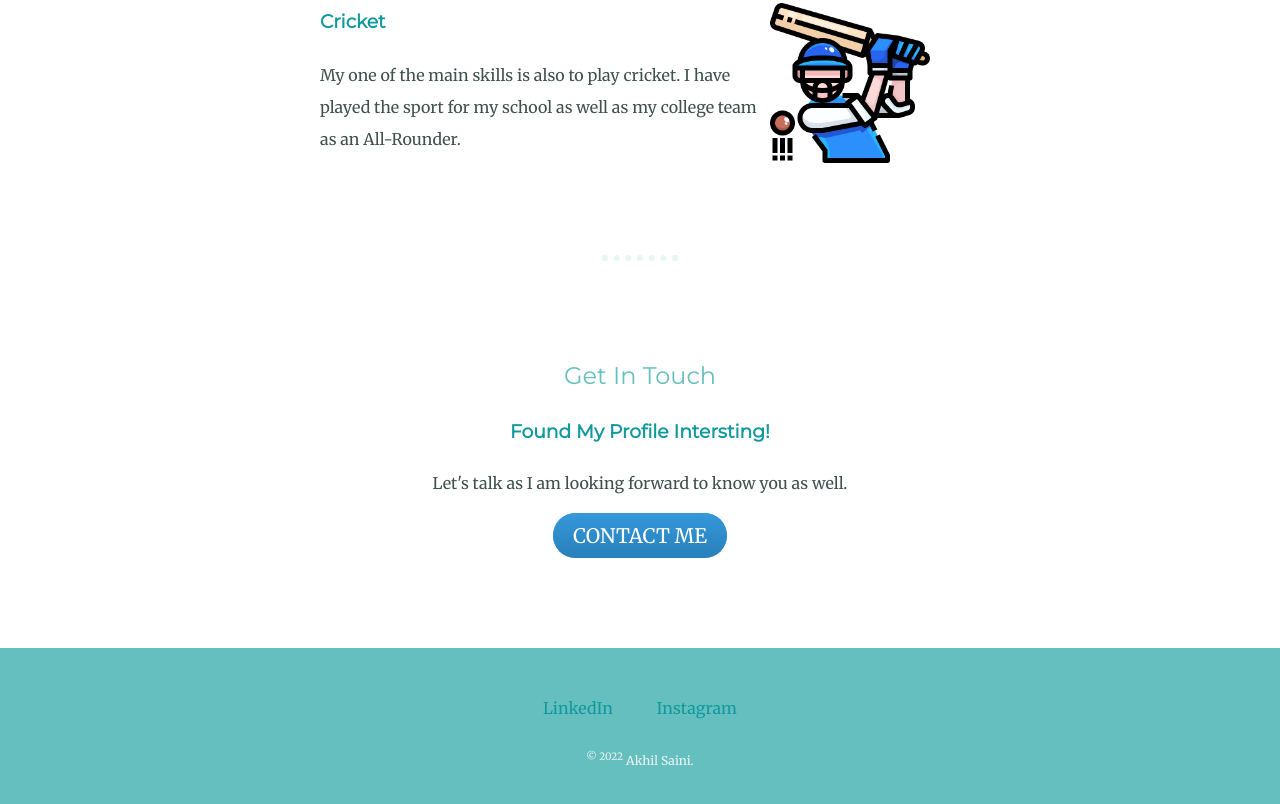
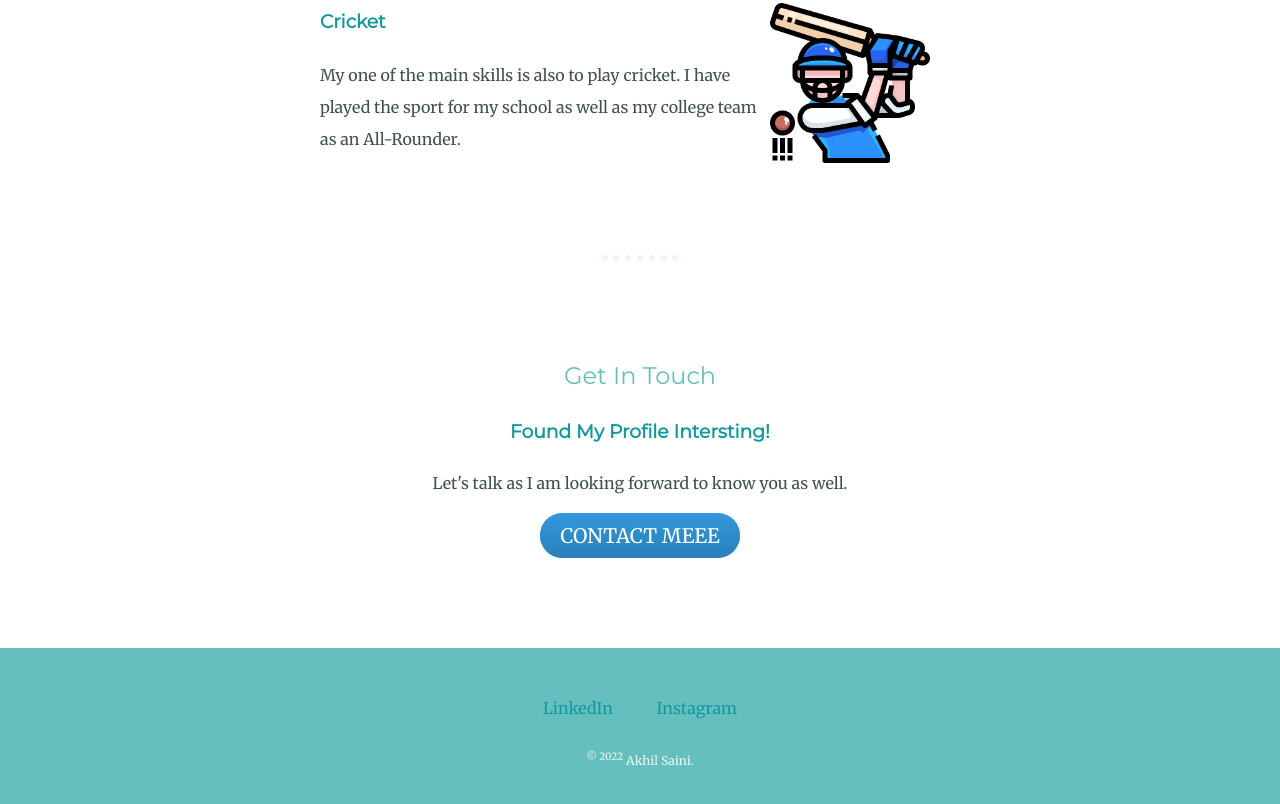
Before and after one commit to AkhilSaini03/https---github.com-AkhilSaini03-css-my-site--cloud, a plain HTML site: page index.html in a window 1280 px wide. Shown: the part 1800-2604 px from the top of the page. Drawn offline with Linux system fonts and the light colour scheme.

Commit message:
Initial Commit

```diff
--- a/index.html
+++ b/index.html
@@ -48,7 +48,7 @@
        <h2>Get In Touch</h2>
        <h3>Found My Profile Intersting!</h3>
        <p id="para">Let's talk as I am looking forward to know you as well.</p>
-       <a class="btn" href="mailto:akhilsaini8727@gmail.com">CONTACT ME</a>
+       <a class="btn" href="mailto:akhilsaini8727@gmail.com">CONTACT MEEE</a>
      </div>
    </div>
 
```
